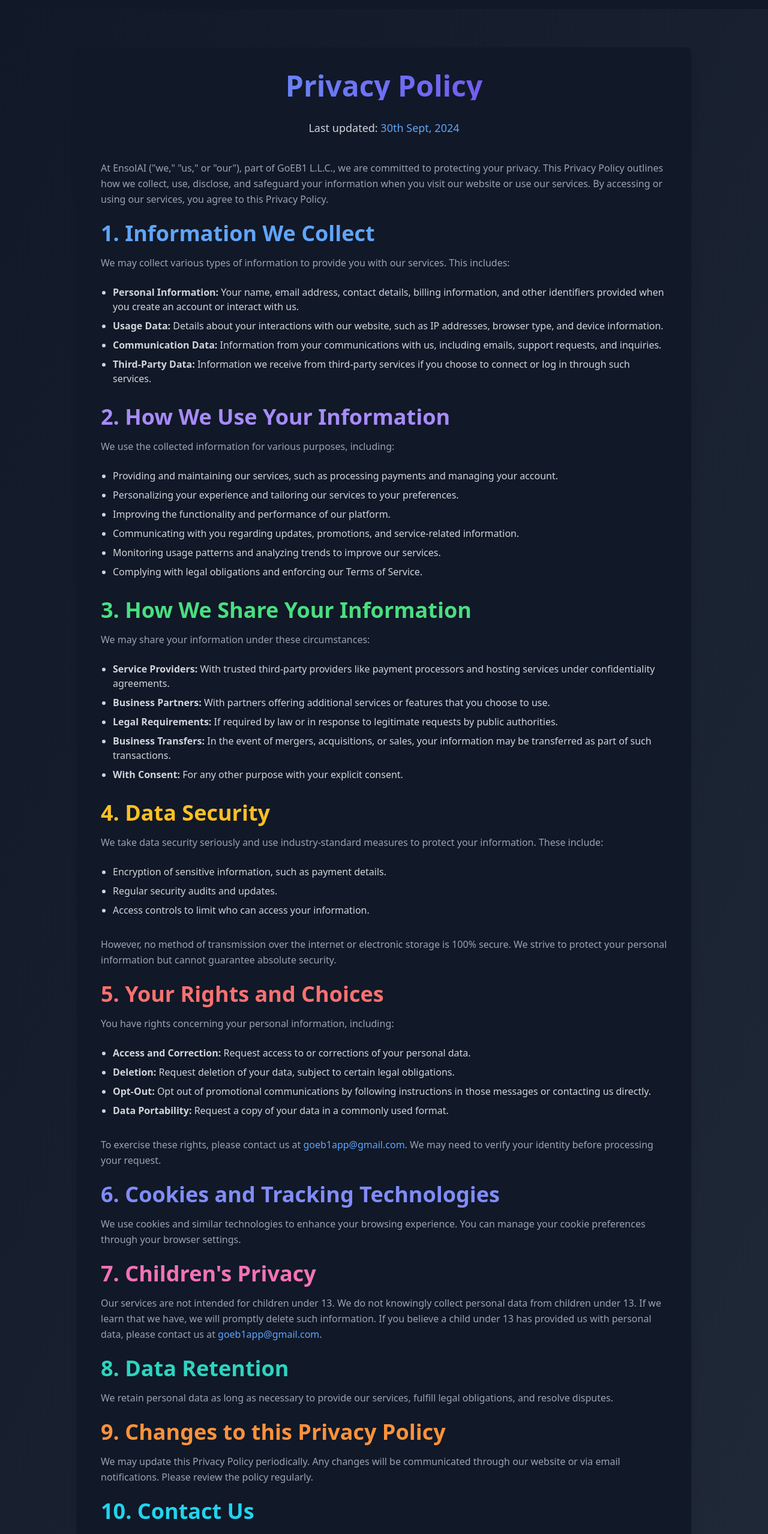
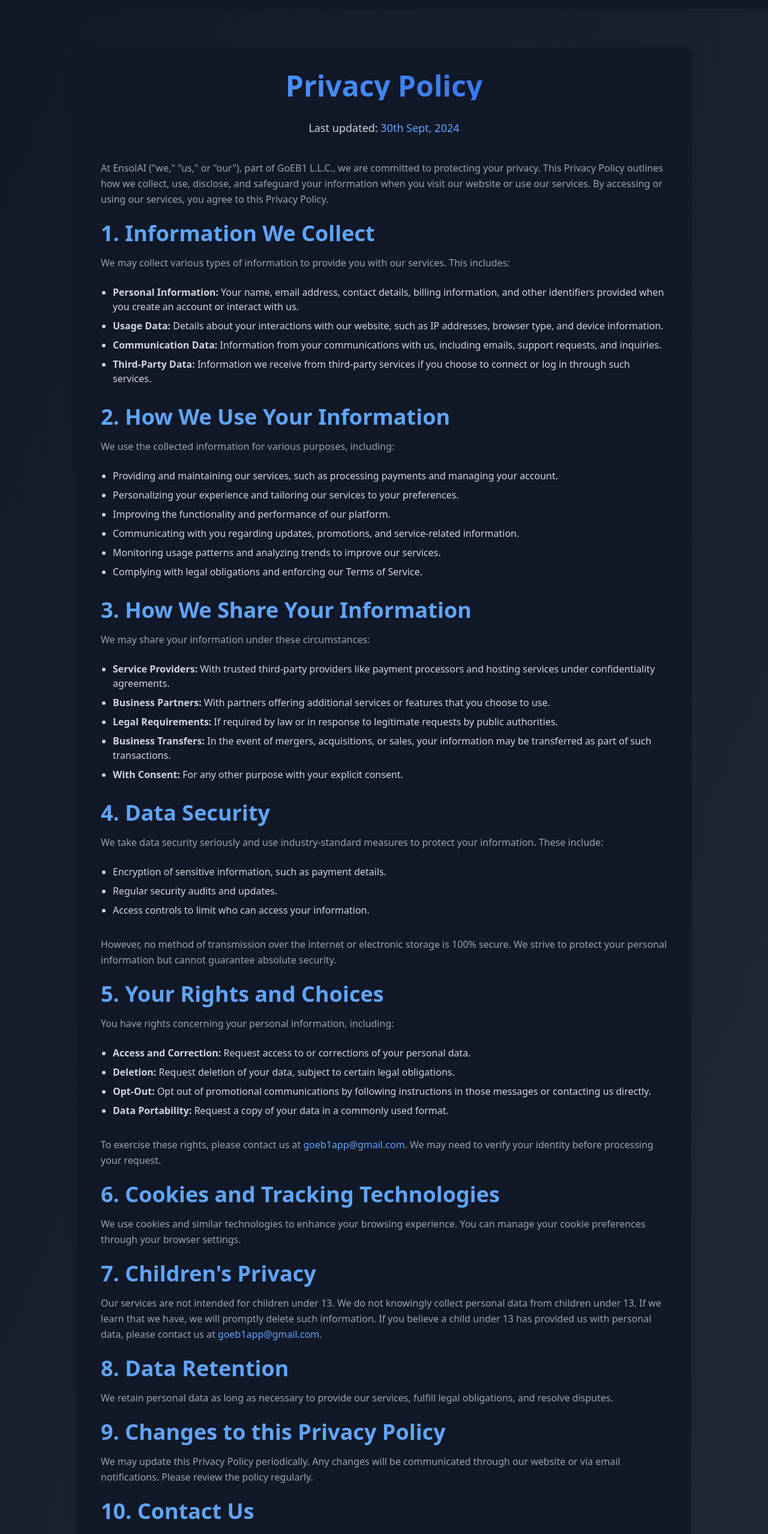
Before and after one commit to chopratejas/ensolai-dash1, a React (Vite) app: page /privacy-policy in a window 1280 px wide. Shown: the part 49-2606 px from the top of the page at 60% size. Built offline with nearby package versions, Linux system fonts and the light colour scheme.

Commit message:
Changing color scheme of Privacy Policy

```diff
--- a/src/pages/PrivacyPolicy.jsx
+++ b/src/pages/PrivacyPolicy.jsx
@@ -8,7 +8,7 @@ const PrivacyPolicy = () => {
             <Header/>
             <main className="flex-grow container mx-auto px-4 py-16">
                 <div className="max-w-5xl mx-auto bg-gray-900 rounded-lg p-10 shadow-lg">
-                    <h1 className="text-5xl font-extrabold mb-8 text-center bg-clip-text text-transparent bg-gradient-to-r from-blue-400 to-purple-600">
+                    <h1 className="text-5xl font-extrabold mb-8 text-center text-transparent bg-clip-text bg-gradient-to-r from-blue-400 to-blue-600">
                         Privacy Policy
                     </h1>
                     <p className="text-center text-lg mb-10 text-gray-300">
@@ -45,7 +45,7 @@ const PrivacyPolicy = () => {
                     </ul>
 
                     {/* Section 2 */}
-                    <h2 className="text-4xl font-bold text-purple-400 mb-4">2. How We Use Your Information</h2>
+                    <h2 className="text-4xl font-bold text-blue-400 mb-4">2. How We Use Your Information</h2>
                     <p className="mb-6 text-gray-400 leading-relaxed">
                         We use the collected information for various purposes, including:
                     </p>
@@ -61,7 +61,7 @@ const PrivacyPolicy = () => {
                     </ul>
 
                     {/* Section 3 */}
-                    <h2 className="text-4xl font-bold text-green-400 mb-4">3. How We Share Your Information</h2>
+                    <h2 className="text-4xl font-bold text-blue-400 mb-4">3. How We Share Your Information</h2>
                     <p className="mb-6 text-gray-400 leading-relaxed">
                         We may share your information under these circumstances:
                     </p>
@@ -82,7 +82,7 @@ const PrivacyPolicy = () => {
                     </ul>
 
                     {/* Section 4 */}
-                    <h2 className="text-4xl font-bold text-yellow-400 mb-4">4. Data Security</h2>
+                    <h2 className="text-4xl font-bold text-blue-400 mb-4">4. Data Security</h2>
                     <p className="mb-6 text-gray-400 leading-relaxed">
                         We take data security seriously and use industry-standard measures to protect your information.
                         These include:
@@ -98,7 +98,7 @@ const PrivacyPolicy = () => {
                     </p>
 
                     {/* Section 5 */}
-                    <h2 className="text-4xl font-bold text-red-400 mb-4">5. Your Rights and Choices</h2>
+                    <h2 className="text-4xl font-bold text-blue-400 mb-4">5. Your Rights and Choices</h2>
                     <p className="mb-6 text-gray-400 leading-relaxed">
                         You have rights concerning your personal information, including:
                     </p>
@@ -122,14 +122,14 @@ const PrivacyPolicy = () => {
                     </p>
 
                     {/* Section 6 */}
-                    <h2 className="text-4xl font-bold text-indigo-400 mb-4">6. Cookies and Tracking Technologies</h2>
+                    <h2 className="text-4xl font-bold text-blue-400 mb-4">6. Cookies and Tracking Technologies</h2>
                     <p className="mb-6 text-gray-400 leading-relaxed">
                         We use cookies and similar technologies to enhance your browsing experience. You can manage your
                         cookie preferences through your browser settings.
                     </p>
 
                     {/* Section 7 */}
-                    <h2 className="text-4xl font-bold text-pink-400 mb-4">7. Children's Privacy</h2>
+                    <h2 className="text-4xl font-bold text-blue-400 mb-4">7. Children's Privacy</h2>
                     <p className="mb-6 text-gray-400 leading-relaxed">
                         Our services are not intended for children under 13. We do not knowingly collect personal data
                         from children under 13. If we learn that we have, we will promptly delete such information. If
@@ -138,21 +138,21 @@ const PrivacyPolicy = () => {
                     </p>
 
                     {/* Section 8 */}
-                    <h2 className="text-4xl font-bold text-teal-400 mb-4">8. Data Retention</h2>
+                    <h2 className="text-4xl font-bold text-blue-400 mb-4">8. Data Retention</h2>
                     <p className="mb-6 text-gray-400 leading-relaxed">
                         We retain personal data as long as necessary to provide our services, fulfill legal obligations,
                         and resolve disputes.
                     </p>
 
                     {/* Section 9 */}
-                    <h2 className="text-4xl font-bold text-orange-400 mb-4">9. Changes to this Privacy Policy</h2>
+                    <h2 className="text-4xl font-bold text-blue-400 mb-4">9. Changes to this Privacy Policy</h2>
                     <p className="mb-6 text-gray-400 leading-relaxed">
                         We may update this Privacy Policy periodically. Any changes will be communicated through our
                         website or via email notifications. Please review the policy regularly.
                     </p>
 
                     {/* Section 10 */}
-                    <h2 className="text-4xl font-bold text-cyan-400 mb-4">10. Contact Us</h2>
+                    <h2 className="text-4xl font-bold text-blue-400 mb-4">10. Contact Us</h2>
                     <p className="mb-6 text-gray-400 leading-relaxed">
                         If you have any questions about this Privacy Policy, please reach out to us at <span
                         className="text-blue-400">goeb1app@gmail.com</span>.
```
